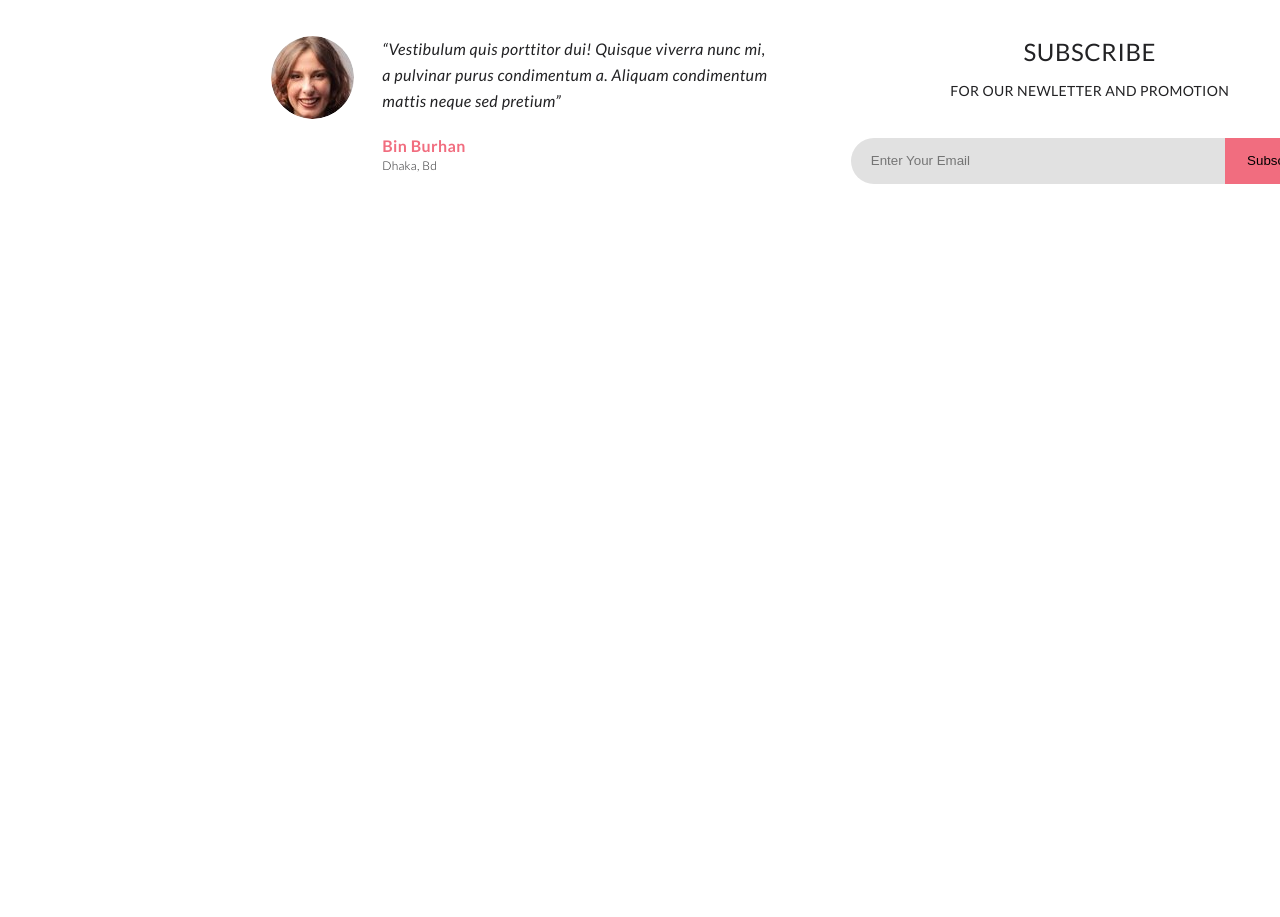
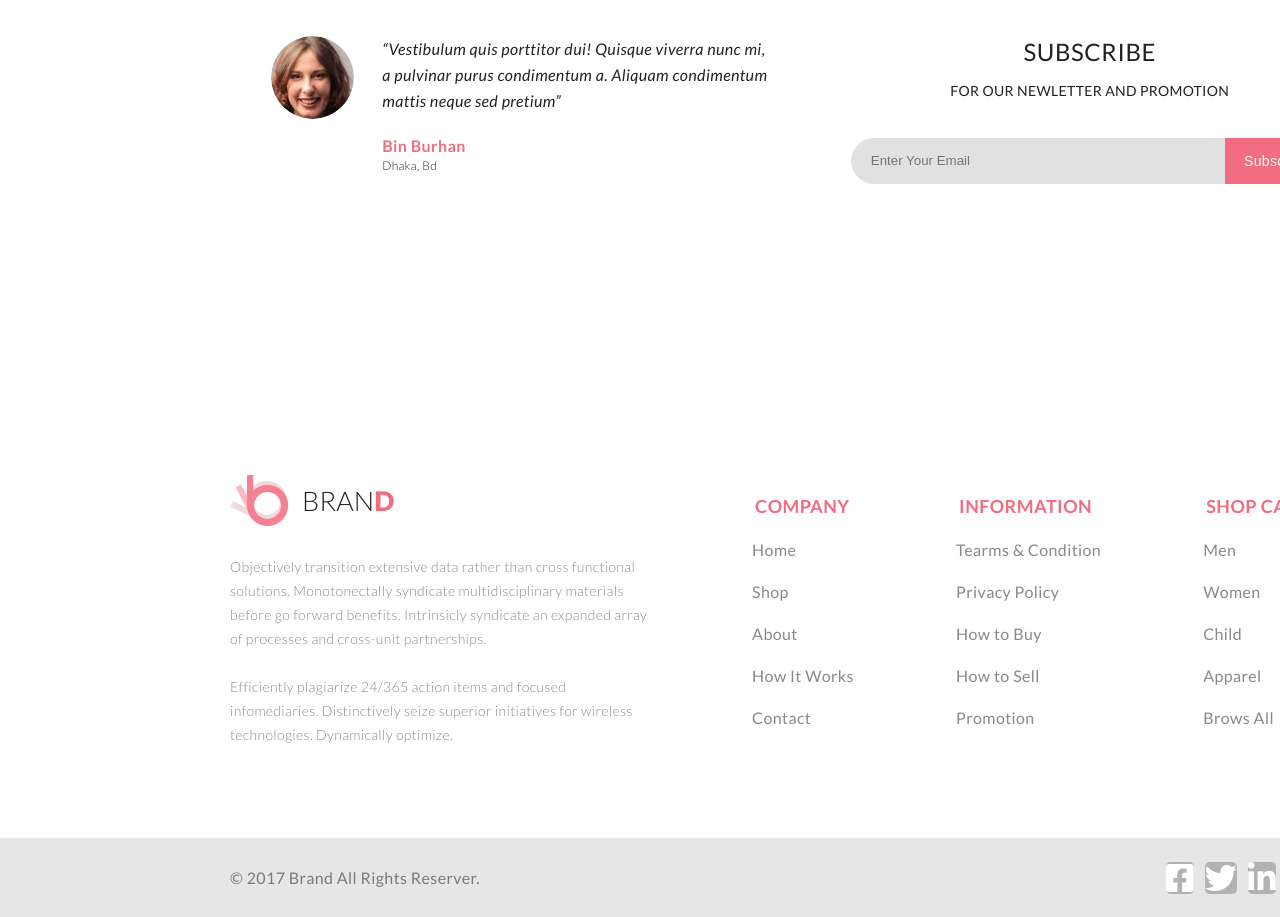
Before and after one commit to nikoleistar/lesson_1, a plain HTML site: page index.html in a window 1280 px wide. Shown: the part 3640-4557 px from the top of the page. Before the commit the page ends 4121 px from the top, so only its background shows below. Drawn offline with Linux system fonts and the light colour scheme.

Commit message:
футер + мелочи

```diff
--- a/index.html
+++ b/index.html
@@ -18,7 +18,7 @@
                     <img class="logo__img" src="img/logo.png" alt="Oops"> Bran <span class="logo__img__text">d</span>
                 </a>
                 <form class="header__form" action="#">
-                    <div class="block__browse"> <button class="browse" type="submit">Browse    <i
+                    <div class="block__browse"> <button class="browse" type="submit">Browse <i
                                 class="fas fa-sort-down"></i></button></div>
                     <input class="input__text" placeholder="Search for Item..." type="text">
                     <button class="header__form__button2" type="submit"><i class="fas fa-search"></i></button>
@@ -248,8 +248,66 @@
         <!-- section 6 -->
     </section>
     <section class="section__6">
+        <div class="section__6__content">
+            <a href="#" class="logo"> <img class="logo__img" src="img/logo.png" alt="Oops"> Bran <span
+                    class="logo__img__text">d</span>
+            </a>
+            <p class="section__6__content__text">
+                Objectively transition extensive data rather than cross functional solutions. Monotonectally syndicate
+                multidisciplinary materials before go forward benefits. Intrinsicly syndicate an expanded array of
+                processes and cross-unit partnerships. <br> <br>
 
+                Efficiently plagiarize 24/365 action items and focused infomediaries.
+                Distinctively seize superior initiatives for wireless technologies. Dynamically optimize.
+            </p>
+        </div>
+        <div class="section__6__content__colonna">
+            <h1 class="section__6__content__headline">COMPANY</h1>
+            <ul>
+                <li class="section__6__list"><a class="section__6__link" href="#">Home</a></li>
+                <li class="section__6__list"><a class="section__6__link" href="#">Shop</a></li>
+                <li class="section__6__list"><a class="section__6__link" href="#">About</a></li>
+                <li class="section__6__list"><a class="section__6__link" href="#">How It Works</a></li>
+                <li class="section__6__list"><a class="section__6__link" href="#">Contact</a></li>
+            </ul>
+        </div>
+        <div class="section__6__content__colonna">
+            <h1 class="section__6__content__headline">INFORMATION</h1>
+            <ul>
+                <li class="section__6__list"><a class="section__6__link" href="#">Tearms & Condition</a></li>
+                <li class="section__6__list"><a class="section__6__link" href="#">Privacy Policy</a></li>
+                <li class="section__6__list"><a class="section__6__link" href="#">How to Buy</a></li>
+                <li class="section__6__list"><a class="section__6__link" href="#">How to Sell</a></li>
+                <li class="section__6__list"><a class="section__6__link" href="#">Promotion</a></li>
+            </ul>
+        </div>
+        <div class="section__6__content__colonna">
+            <h1 class="section__6__content__headline">SHOP CATEGORY</h1>
+            <ul>
+                <li class="section__6__list"><a class="section__6__link" href="#">Men</a></li>
+                <li class="section__6__list"><a class="section__6__link" href="#">Women</a></li>
+                <li class="section__6__list"><a class="section__6__link" href="#">Child</a></li>
+                <li class="section__6__list"><a class="section__6__link" href="#">Apparel</a></li>
+                <li class="section__6__list"><a class="section__6__link" href="#">Brows All</a></li>
+            </ul>
+        </div>
     </section>
+
+    <!-- footer -->
+
+    <footer>
+        <div class="footer__container">
+            <p class="copyrigh">&copy 2017 Brand All Rights Reserver. </p>
+            <div class="footer__container__link">
+                <a class="footer__link" href="https://www.facebook.com" target="_Blank"><i class="fab fa-facebook-square fa-2x network"></i></a>
+                <a class="footer__link" href="https://www.twitter.com" target="_Blank"><i class="fab fa-twitter fa-2x network"></i></a>
+                <a class="footer__link" href="https://www.facebook.com" target="_Blank"><i class="fab fa-linkedin-in fa-2x network"></i></a>
+                <a class="footer__link" href="https://www.pinterest.com" target="_Blank"><i class="fab fa-pinterest-p fa-2x network"></i></a>
+                <a class="footer__link" href="https://www.google.com" target="_Blank"><i class="fab fa-google-plus-g fa-2x network"></i></a>
+            </div>
+        </div>
+    </footer>
 </body>
 
 </html>
+<!-- css navigation -->
--- a/style/style.css
+++ b/style/style.css
@@ -565,6 +565,7 @@ li {
     align-items: center;
     margin-bottom: 123px;
 }
+
 .section__5__container {
     width: 1140px;
     display: flex;
@@ -572,6 +573,7 @@ li {
     align-items: center;
     margin-bottom: 70px;
 }
+
 .section__5__left {
     width: 497px;
     display: flex;
@@ -659,9 +661,97 @@ li {
     background-color: #f16d7f;
     border-radius: 0.0px 23.0px 23.0px 0.0px;
     border: 0;
+    font-size: 14px;
+    font-weight: 400;
+    letter-spacing: 0.025em;
+    color: #ffffff;
+
 }
 
 .section__5__form__button:hover {
     box-shadow: 0 0 10px 3px #f16d7f;
     transition: 0.5s;
 }
+
+/* section 6 */
+.section__6 {
+    margin: 0 auto;
+    width: 1140px;
+    height: 260px;
+    display: flex;
+    justify-content: space-between;
+    align-items: center;
+}
+
+.section__6__content {
+    width: 427px;
+}
+
+.section__6__content__text {
+    margin-top: 29px;
+    font-size: 14px;
+    line-height: 24px;
+    font-weight: 300;
+    letter-spacing: 0.025em;
+    color: #898989;
+}
+
+
+.section__6__link {
+    font-size: 16px;
+    line-height: 42px;
+    font-weight: 400;
+    letter-spacing: 0.025em;
+    color: #898989;
+    padding: 7px;
+}
+
+.section__6__link:hover {
+    box-shadow: 0 0 10px 5px #9f9f9f;
+    background-color: #cfcfcf;
+    transition: 0.1s;
+}
+
+.section__6__content__headline {
+    font-size: 18px;
+    line-height: 26px;
+    font-weight: 700;
+    letter-spacing: 0.025em;
+    color: #f16d7f;
+    padding: 10px;
+}
+
+/* footer */
+footer {
+    margin-top: 97px;
+    width: 1600px;
+    height: 79px;
+    background-color: #e6e6e6;
+}
+
+.footer__container {
+    width: 1140px;
+    height: 100%;
+    display: flex;
+    justify-content: space-between;
+    align-items: center;
+    margin: 0 auto;
+}
+
+.copyrigh {
+    font-size: 16px;
+    line-height: 42px;
+    font-weight: 400;
+    letter-spacing: 0.025em;
+    color: #7a7a7a;
+}
+.network {
+    color: #fff;
+    background-color: #b2b2b2;
+    margin-right: 8px;
+    border-radius: 15%;
+}
+.network:hover {
+    background-color: #f16d7f;
+    transition: 0.5s;
+}
```
